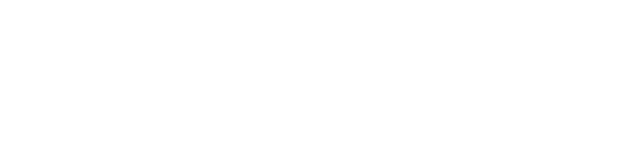
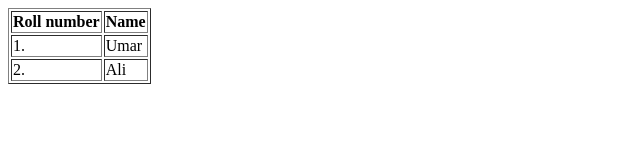
Before and after one commit to acciojob/basic-html-tables-MohammedUmar09, a website: page main.html in a window 1280 px wide. Shown: the whole page, without its empty margins (0-640 px from the left). Drawn offline with Linux system fonts and the light colour scheme.

Commit message:
created a submission

```diff
--- a/main.html
+++ b/main.html
@@ -8,6 +8,24 @@
 
 <body>
 	<!-- the entire body must be written by student -->
+	<table border="1">
+		<thead>
+			<tr>
+				<th>Roll number</th>
+				<th>Name</th>
+			</tr>
+		</thead>
+		<tbody>
+			<tr>
+				<td>1.</td>
+				<td>Umar</td>
+			</tr>
+			<tr>
+				<td>2.</td>
+				<td>Ali</td>
+			</tr>
+		</tbody>
+	</table>
     <script type="text/javascript" src="./script.js">
 </script>
 
```
